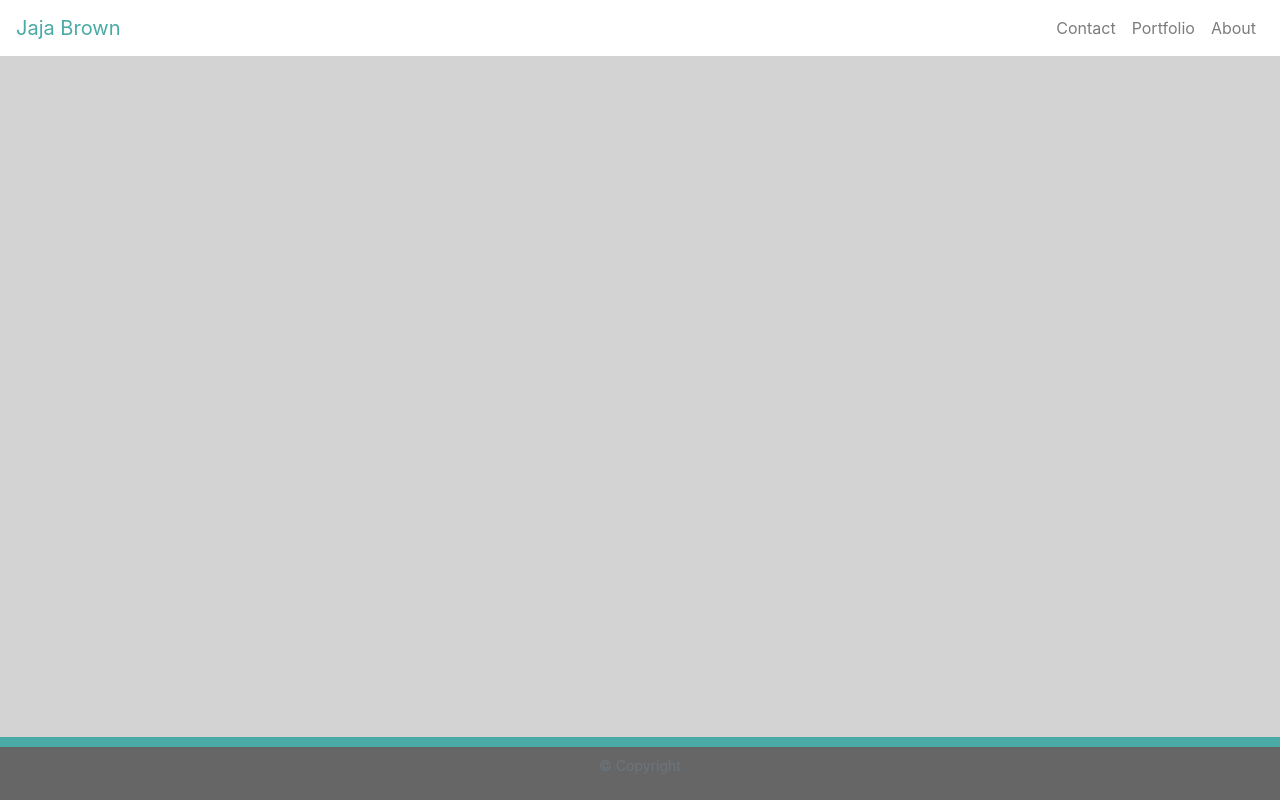
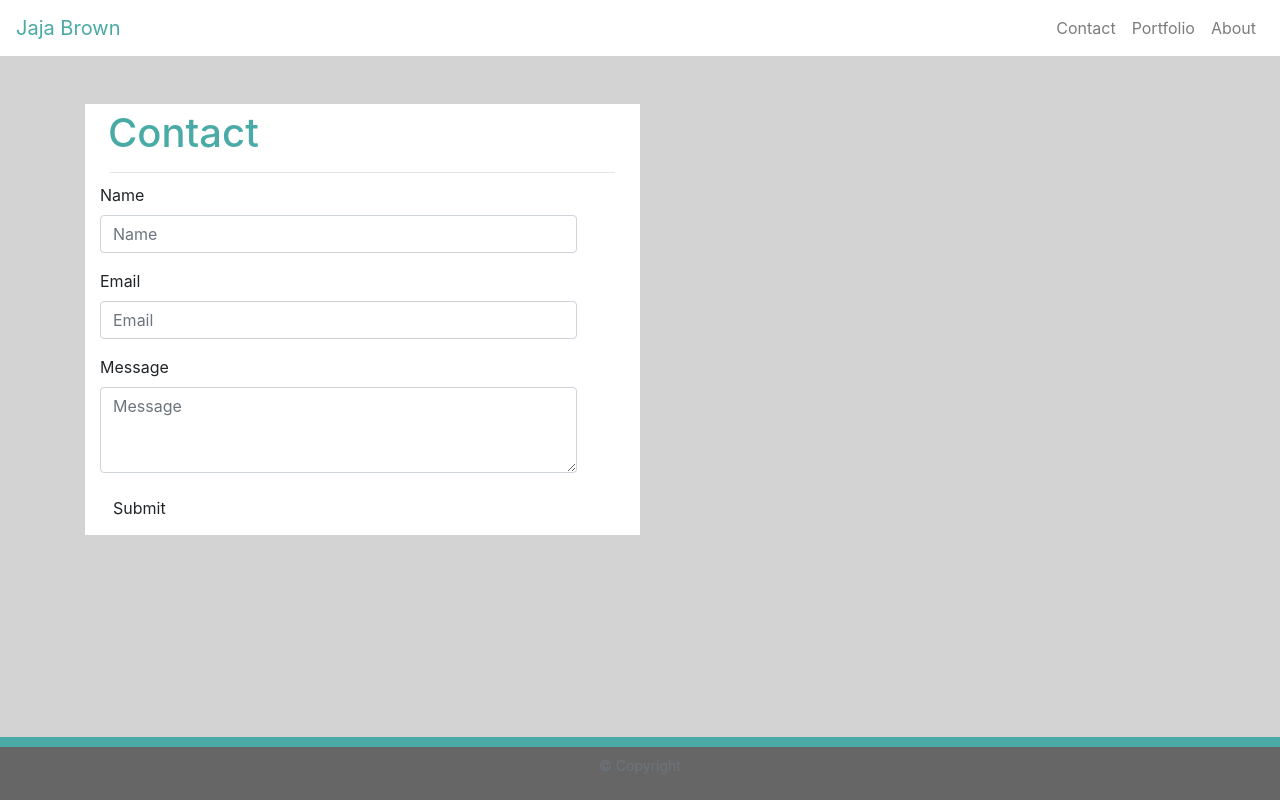
Before and after one commit to chee-codes/responsive-bootstrap-portfolio, a plain HTML site: page contact.html in a window 1280 px wide. Drawn offline with nearby package versions, Linux system fonts and the light colour scheme.

Commit message:
Create form element

```diff
--- a/contact.html
+++ b/contact.html
@@ -42,14 +42,31 @@
     <!-- Top navigation end -->
 
 
+    <!-- Form content container -->
 
+    <div class="container">
+      <div class="col-6 my-col mt-5">
+        <h1>Contact</h1>
+        <hr>
+        <form class="pr-5">
+          <div class="form-group">
+            <label for="nameInput">Name</label>
+            <input type="text" class="form-control" placeholder="Name">
+          </div>
+          <div class="form-group">
+            <label for="inputEmail">Email</label>
+            <input type="email" class="form-control" id="inputEmail" placeholder="Email">
+          </div>
+          <div class="form-group">
+            <label for="textInput">Message</label>
+            <textarea class="form-control" id="textInput" rows="3" placeholder="Message"></textarea>
+          </div>
+          <button type="submit" class="btn form-btn mb-2">Submit</button>
+        </form>
+      </div>
+    </div>
 
-
-
-
-
-
-
+    <!-- End form container -->
 
 
     <!-- Footer navigation -->
```
